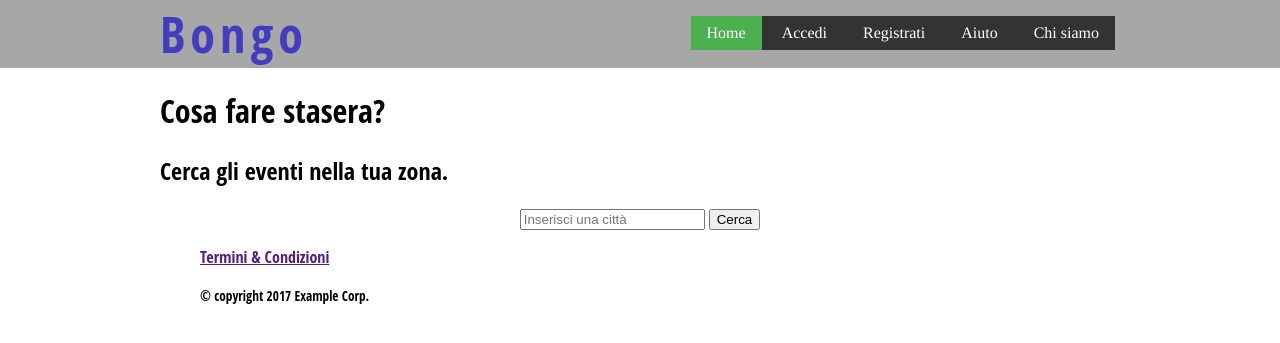
After one commit to SalvatoreCognetta/BongoWebsite, a PHP site: page /html/home.html in a window 1280 px wide. The commit adds this page. Shown: the top 343 px of the page. Run offline with PHP 8.4, Linux system fonts and the light colour scheme.

Commit message:
Centrato il nav e aggiunto colorazione di background, hover e active.

```diff
--- a/css/style.css
+++ b/css/style.css
@@ -1,7 +1,7 @@
 body{
     display: block;
-    padding: 0px;
     font-family: 'Open Sans Condensed', sans-serif;
+    margin: 0 auto;
 }
 
 .container{
@@ -12,11 +12,11 @@ body{
 nav {
     display: inline-block;
     width: 100%;
-    background-color: grey;
+    background-color: rgba(128, 128, 128, 0.69);
 }
 
 nav h1 {
-    display: inline-block;
+    display: inline;
     text-align: left;
     color: rgba(39, 33, 199, 0.79);
     letter-spacing: 5px;
@@ -24,15 +24,32 @@ nav h1 {
 }
 
 nav ul {
-    float: right;
-    padding-left: 15px;
+    list-style-type: none;
+    padding: 0;
+    margin-right: 5px;
+    vertical-align: middle;
+    background-color: #333;
+    float:right;
     font-family: Times, sans-serif;
-    color: rgb(37, 112, 255);
-    list-style-type: none;
 }
 
 nav ul li {
+    display: inline;
+}
+
+nav ul li a{
     display: inline-block;
+    color: white;
+    padding: 8px 16px;
+    text-decoration: none;
+}
+
+nav ul li a.active {
+    background-color: #4CAF50;
+}
+
+nav ul li a:hover:not(.active) {
+    background-color: #111;
 }
 
 form {
@@ -40,5 +57,6 @@ form {
 }
 
 footer ul {
+    list-style-type: none;
 
 }
--- /dev/null
+++ b/html/home.html
@@ -0,0 +1,42 @@
+<!DOCTYPE html>
+<html lang="it">
+    <head>
+        <title>Bongo</title>
+        <link href="../css/style.css" rel="stylesheet" type="text/css">
+    </head>
+
+    <body>
+        <header>
+            <nav>
+                <div class="container">
+                    <h1>Bongo</h1>
+                    <ul>
+                        <li><a class="active" href="./home.html">Home</a></li>
+                        <li><a href="./login.html">Accedi</a></li>
+                        <li><a href="./signin.html">Registrati</a></li>
+                        <li><a href="./help.html">Aiuto</a></li>
+                        <li><a href="./about.html">Chi siamo</a></li>
+                    </ul>
+                </div>
+            </nav>
+        </header>
+
+        <div class="container">
+            <h1>Cosa fare stasera?</h1>
+            <h2>Cerca gli eventi nella tua zona.</h2>
+
+            <form>
+                <input type="text" name="citta" placeholder="Inserisci una citt&agrave;">
+                <input type="submit" value="Cerca">
+            </form>
+
+            <footer>
+                <ul>
+                    <li><a href="">Termini &amp; Condizioni</a></li>
+                    <li><p><small>© copyright 2017 Example Corp.</small></p></li>
+                </ul>
+            </footer>
+        </div>
+
+    </body>
+</html>
```
Also changed, not shown: html/Prova.html (added, +18 -0 lines), html/about.html (added, +32 -0 lines), html/help.html (added, +32 -0 lines), html/main.html (added, +69 -0 lines), html/login.html (added).
